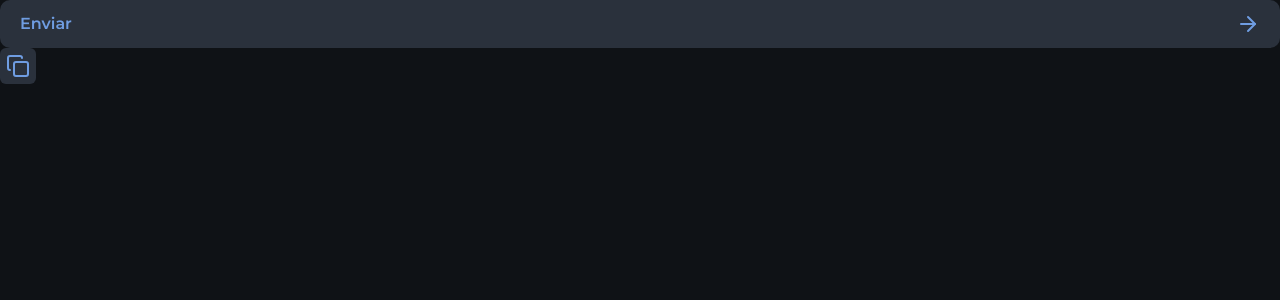
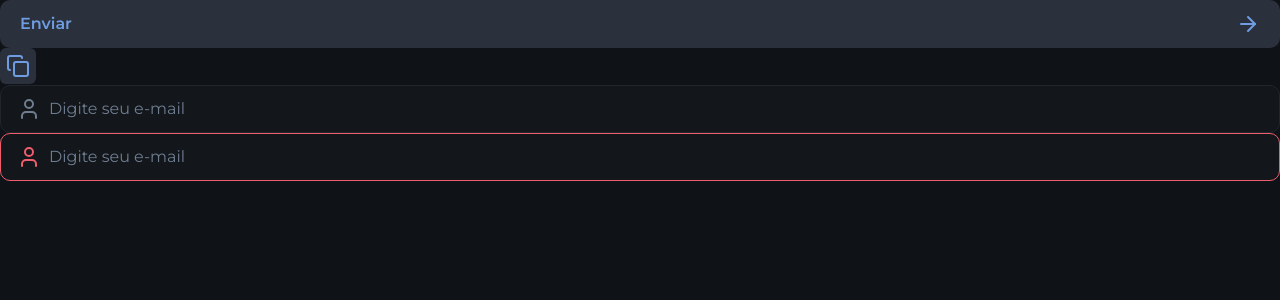
Before and after one commit to RenanFachin/NLW_connect, a Next.js app in the folder web/: page / in a window 1280 px wide. Shown: the top 300 px of the page. Built offline with nearby package versions, Linux system fonts and the light colour scheme.

Commit message:
feat: create input componente v1

```diff
--- a/web/src/app/page.tsx
+++ b/web/src/app/page.tsx
@@ -1,5 +1,7 @@
 import { Button } from "@/components/button";
+import { Input } from "@/components/input";
 import { ArrowRight, Copy } from 'lucide-react'
+
 
 
 export default function Home() {
@@ -13,6 +15,11 @@
       <Button isIconButton>
         <Copy />
       </Button>
+
+      <div>
+        <Input type="email" placeholder="Digite seu e-mail"/>
+        <Input type="email" placeholder="Digite seu e-mail" error/>
+      </div>
     </main>
   );
 }
--- a/web/src/components/button.tsx
+++ b/web/src/components/button.tsx
@@ -6,16 +6,18 @@
 }
 
 
-export function Button({children, isIconButton = false}: ButtonProps){
+export function Button({children, isIconButton = false, ...props}: ButtonProps){
   return ( isIconButton ? (
         <button
             className="p-1.5 bg-gray-500 text-blue rounded-md cursor-pointer hover:bg-blue hover:text-gray-900 transition-colors duration-500"
+            {...props}
           >
           {children}
         </button>
       ) : (
         <button
           className="flex justify-between items-center px-5 h-12 bg-gray-500 text-blue font-semibold rounded-xl w-full cursor-pointer hover:bg-blue hover:text-gray-900 transition-colors duration-500"
+          {...props}
         >
           {children}
         </button>
--- /dev/null
+++ b/web/src/components/input.tsx
@@ -0,0 +1,34 @@
+import { ComponentProps } from "react";
+import { User } from 'lucide-react'
+
+// group - classe permite definir uma estilização com base em um "estado" de outro elemento
+// group-focus-within:text-gray-100 -> quando a div por fora estiver com focus-within, vai aplicar o gray 100 neste elemento de span
+
+// placeholder-shown -> permite estilizar o input se o placeholder está aparecendo ou não
+// group-[&:not(:has(input:placeholder-shown))]:text-gray-100 -> vai mudar a cor do texto, caso o placeholder não esteja visível, ou seja, que o usuário já tenha preenchido algo
+
+// DATA ATRIBUTES -> data-error={error}, estou criando um data attribute para atribuir um valor e utilizar para algo -> data-[error=true]:bg-danger ou estilizando algo com o group e o data attribute group-data-[error=true]:text-danger
+
+interface InputProps extends ComponentProps<'input'>{
+  error?: boolean
+}
+
+export function Input({error = false, ...props}: InputProps){
+  return (
+    <div
+      data-error={error}
+      className="group bg-gray-800 h-12 border border-gray-600 rounded-xl px-4 flex items-center gap-2 focus-within:border-gray-100 data-[error=true]:border-danger"
+    >
+      <span
+        className="text-gray-400 group-focus-within:text-gray-100 group-[&:not(:has(input:placeholder-shown))]:text-gray-100 group-data-[error=true]:text-danger"
+      >
+        <User />
+      </span>
+
+      <input
+        className="bg-transparent flex-1 outline-0 placeholder-gray-400"
+        {...props}
+      />
+    </div>
+  )
+}
```
